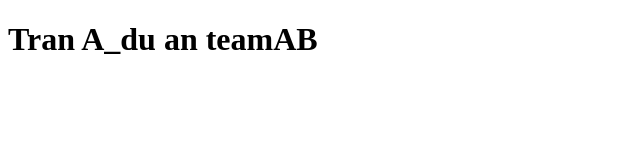
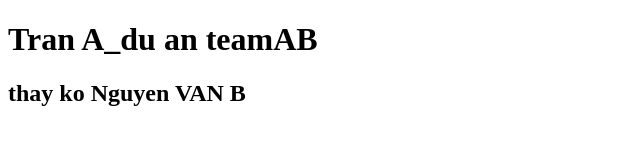
Before and after one commit to hyggebabycode/Du-an-cua-hygge-va-x, a plain HTML site: page index.html in a window 1280 px wide. Shown: the whole page, without its empty margins (0-640 px from the left). Drawn offline with Linux system fonts and the light colour scheme.

Commit message:
commit lan 2

```diff
--- a/index.html
+++ b/index.html
@@ -7,5 +7,6 @@
   </head>
   <body>
     <h1>Tran A_du an teamAB</h1>
+    <h2>thay ko Nguyen VAN B</h2>
   </body>
 </html>
```
